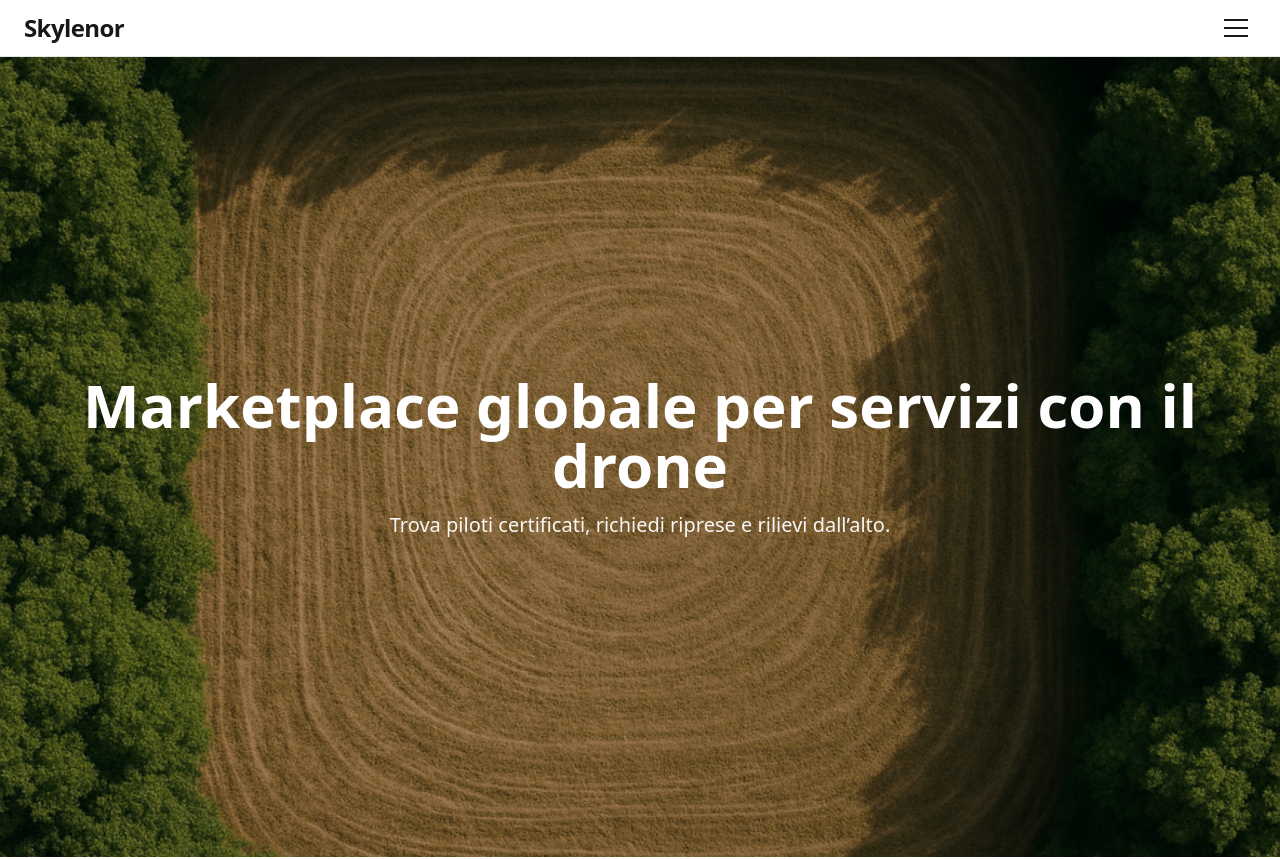
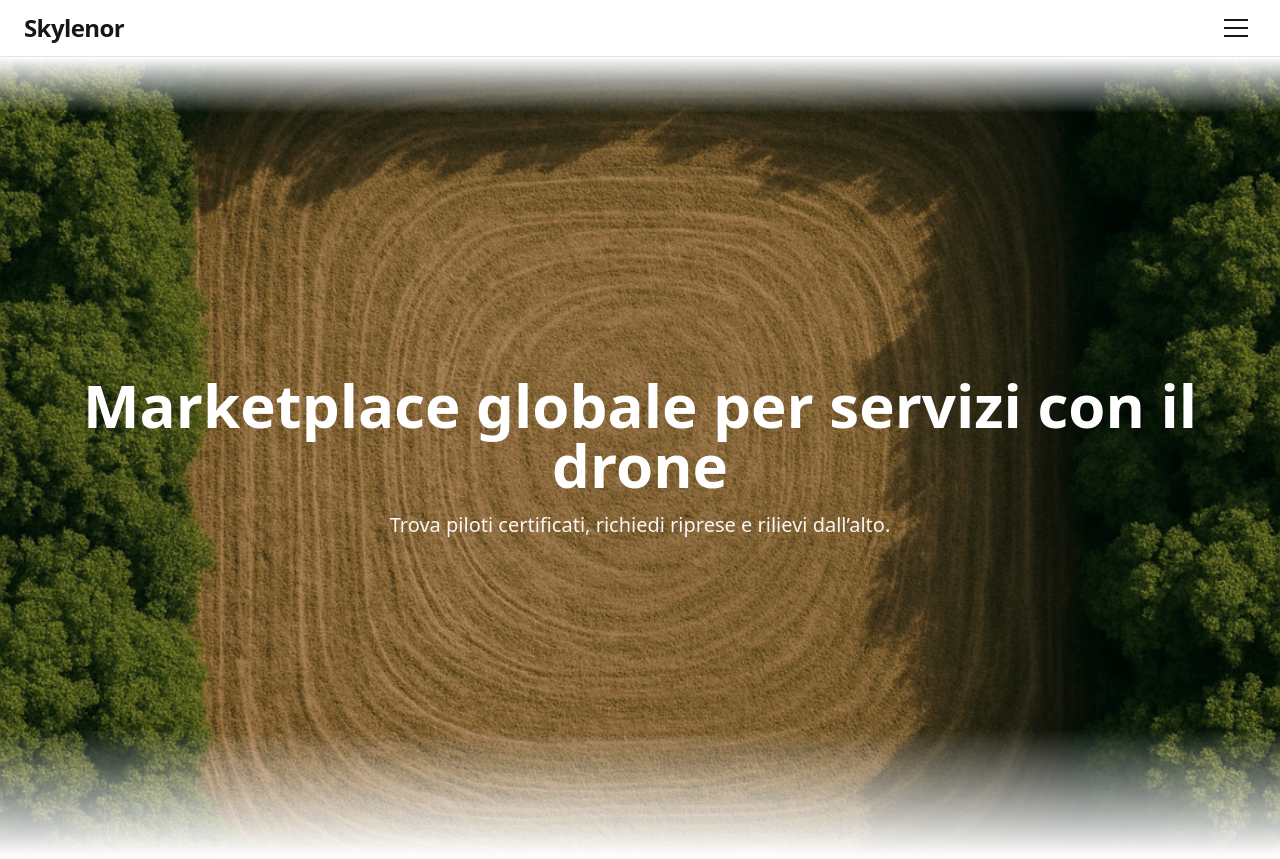
Before and after one commit to alessiomarciano007-prog/skylenor, a Next.js app: page / in a window 1280 px wide. Shown: the top 859 px of the page. Built offline with nearby package versions, Linux system fonts and the light colour scheme.

Commit message:
Update page.tsx

```diff
--- a/app/page.tsx
+++ b/app/page.tsx
@@ -1,7 +1,8 @@
 "use client";
 
 import React from "react";
-import ContactForm from "./components/ContactForm"; // Assicurati che esista ./app/components/ContactForm.tsx
+import Section from "./components/Section";
+import ContactForm from "./components/ContactForm";
 
 type SectionItem = {
   id: string;
@@ -32,7 +33,7 @@ const sections: SectionItem[] = [
   {
     id: "infrastrutture",
     title: "Infrastrutture",
-    subtitle: "Tetti, aponTi, pannelli solari, antenne",
+    subtitle: "Tetti, ponti, pannelli solari, antenne",
     image: "/images/infrastrutture.jpg",
   },
   {
@@ -45,42 +46,36 @@ const sections: SectionItem[] = [
 
 export default function HomePage() {
   return (
-    <main>
-      {/* Sezioni con sfumatura fissa tra una e l'altra */}
-      {sections.map((s, idx) => (
-        <React.Fragment key={s.id}>
-          <section
+    <main className="bg-white">
+      {sections.map((s) => (
+        <Section key={s.id}>
+          <div
             id={s.id}
-            className="relative h-screen flex flex-col items-center justify-center text-white"
+            className="relative min-h-screen flex flex-col items-center justify-center text-white"
             style={{
               backgroundImage: `url(${s.image})`,
               backgroundSize: "cover",
               backgroundPosition: "center",
             }}
           >
-            {/* leggera sfumatura interna per rendere più leggibile il testo */}
-            <div className="absolute inset-0 bg-black/30" />
+            {/* velatura leggera per testo leggibile */}
+            <div className="absolute inset-0 bg-black/25" />
+
+            {/* testo */}
             <div className="relative z-10 text-center px-4">
-              {idx === 0 ? (
+              {s.id === "hero" ? (
                 <h1 className="text-4xl sm:text-6xl font-extrabold leading-tight">
                   {s.title}
                 </h1>
               ) : (
-                <h2 className="text-4xl sm:text-5xl font-extrabold">
-                  {s.title}
-                </h2>
+                <h2 className="text-4xl sm:text-5xl font-extrabold">{s.title}</h2>
               )}
               {s.subtitle && (
                 <p className="mt-4 text-lg sm:text-xl opacity-95">{s.subtitle}</p>
               )}
             </div>
-          </section>
-
-{/* Divisore sfumato più morbido */}
-{idx < sections.length - 1 && (
-  <div className="h-32 sm:h-40 w-full bg-gradient-to-b from-transparent via-white/70 to-white" />
-)}
-        </React.Fragment>
+          </div>
+        </Section>
       ))}
 
       {/* FORM contatti in fondo */}
```
